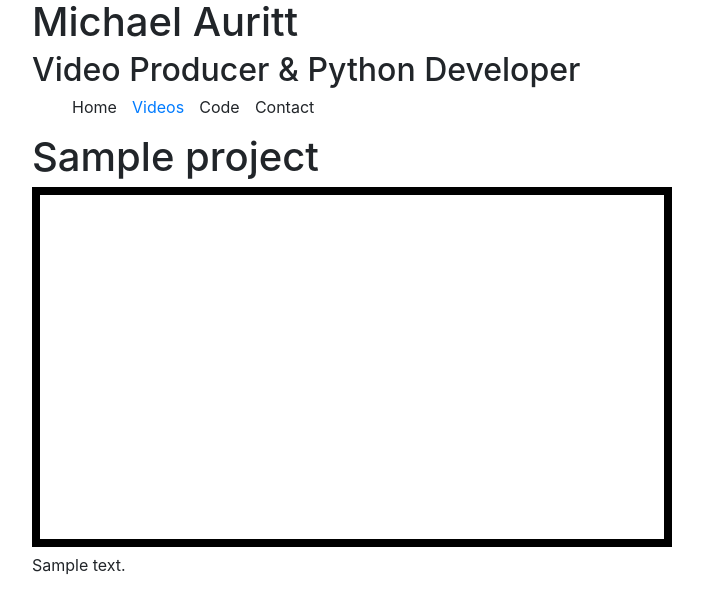
After one commit to mauritt/PersonalSite, a Django app: page /portfolio/detail/1/ in a window 1280 px wide. The commit adds this page. Shown: the top 614 px of the page, without its empty margins (53-756 px from the left). Run offline with Django 3.2, Linux system fonts and the light colour scheme; tables that the repository leaves empty hold one stand-in row (values such as "Sample post"); some libraries are stand-ins or nearby versions.

Commit message:
Added lightbox for video details in portfolio view

```diff
--- /dev/null
+++ b/PortfolioSite/Projects/templates/portfolio/videoDetail.html
@@ -0,0 +1,26 @@
+{% extends "base.html" %}
+{% block title %} Michael Auritt:{{ project.name }}{% endblock %}
+
+
+{% block content %}
+{% load staticfiles %}
+<div id="details">
+
+    <h1 id="title">{{ project.name }}</h1>
+
+    {% if project.host %}
+        <iframe
+        id="embed"
+        src="{{ project.host.base_embed_url }}{{ project.host_code }}"
+        width=640
+        height=360
+        frameborder=0
+        >
+
+        </iframe>
+    {% endif %}
+    <p id="description">{{ project.description }}</p>
+
+</div>
+
+{% endblock %}
--- a/PortfolioSite/Projects/urls.py
+++ b/PortfolioSite/Projects/urls.py
@@ -4,4 +4,5 @@ from django.conf.urls import url, include
 urlpatterns = [
     # url(r'^$', views.index, name='index'),
     url(r'^portfolio/(?P<project_type>[A-z]+)/$', views.portfolio, name='portfolio'),
+    url(r'^portfolio/detail/(?P<project_id>[A-z 0-9]+)/$', views.detail, name='detail'),
 ]
--- a/PortfolioSite/Projects/views.py
+++ b/PortfolioSite/Projects/views.py
@@ -10,3 +10,10 @@ def portfolio(request, project_type):
 
     if project_type.lower() == 'video':
         return render(request, 'portfolio/videoPortfolio.html', context)
+
+def detail(request, project_id):
+    project = get_object_or_404(Project, id = project_id)
+    context = {'project': project}
+
+
+    return render(request, 'portfolio/videoDetail.html', context)
--- a/PortfolioSite/static/css/base.css
+++ b/PortfolioSite/static/css/base.css
@@ -29,6 +29,7 @@
     width: 100%;
     border-style: solid;
     border-width: 3px;
+    cursor: pointer;
 }
 
 .project{
@@ -36,3 +37,37 @@
     animation-name: tile-on;
     animation-duration: 2s;
 }
+
+#screen{
+    background-color: #000000;
+    opacity: 0;
+    width:      100%;
+    height:     100%;
+    z-index:    1;
+    top:        0;
+    left:       0;
+    position: fixed;
+    visibility: hidden;
+    transition: opacity 1s ease;
+
+}
+#lightbox{
+    z-index: 999;
+    position: absolute;
+    visibility: hidden;
+    opacity: 0;
+    padding: 3%;
+    transition: opacity 1.5s ease;
+    top: 20%;
+    left: 25%;
+    background-color: #ffffff;
+    border-radius: 2%;
+    box-shadow: 1px 1px 5px #000000;
+
+}
+
+#embed{
+    border-width: .5em;
+    border-color: #000000;
+    border-style: solid;
+}
--- a/PortfolioSite/static/js/portfolio.js
+++ b/PortfolioSite/static/js/portfolio.js
@@ -1,5 +1,29 @@
+function show_video(obj, proj_id){
+    screen = document.getElementById("screen");
+    screen.style.visibility ="visible";
+    screen.style.opacity = ".75";
+    lightbox = document.getElementById("lightbox");
+
+    $(lightbox).load("../detail/" + proj_id + " #details");
+
+    lightbox.style.visibility="visible";
+
+    lightbox.style.opacity = "1";
+};
+
+function hide_video(obj){
+    obj.style.opacity = "0"
+    obj.style.visibility = "hidden";
+    lightbox = document.getElementById("lightbox");
+    embed = document.getElementById("details");
+    lightbox.style.opacity = "0"
+    lightbox.style.visibility="hidden";
+    lightbox.removeChild(embed);
+};
+
+
+
 window.onload = function(){
-    console.log('a')
     projects = document.getElementsByClassName("project");
     function time_delay(i){
         var delay=200;
```
Also changed, not shown: PortfolioSite/Projects/templates/portfolio/videoPortfolio.html (+10 -1 lines).
